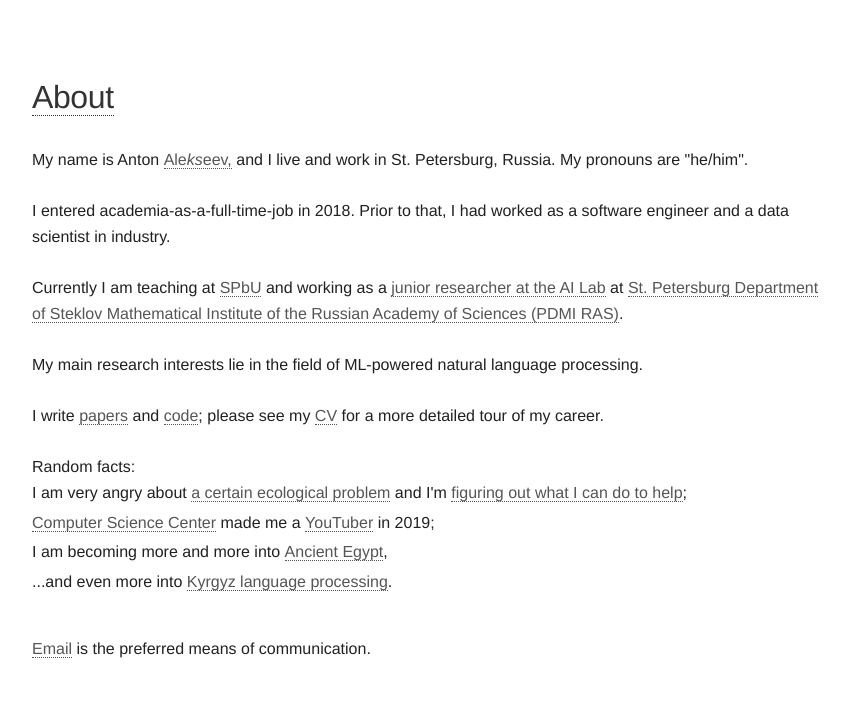
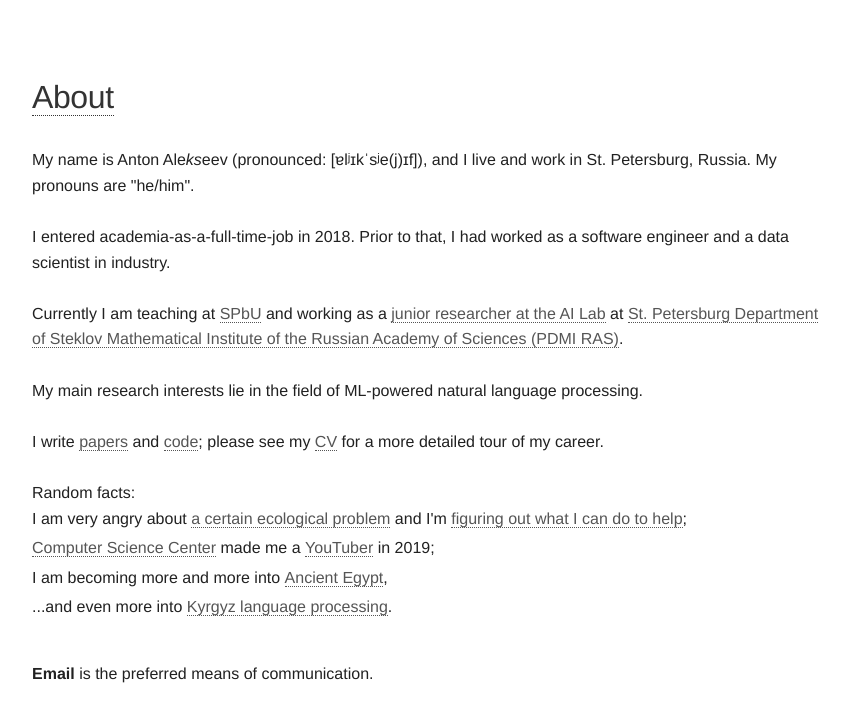
Before and after one commit to alexeyev/alexeyev.github.io, a Jekyll site: the page built from about.html, in a window 1280 px wide. Shown: the top 722 px of the page, without its empty margins (208-1057 px from the left). Built offline with Jekyll 4.4.1, drawn with Linux system fonts in a browser that asks for light colours.

Commit message:
Update about.html

```diff
--- a/about.html
+++ b/about.html
@@ -14,7 +14,7 @@ title: Anton Alekseev
 </header>
 
 <div class="content list">
-    My name is Anton <a title="[ɐlʲɪkˈsʲe(j)ɪf]">Ale<i>ks</i>eev,</a> and I live and work in St.&nbsp;Petersburg,
+    My name is Anton Ale<i>ks</i>eev (pronounced: [ɐlʲɪkˈsʲe(j)ɪf]), and I live and work in St.&nbsp;Petersburg,
     Russia. My pronouns are "he/him".<br/><br/>
 
     I entered academia-as-a-full-time-job in 2018. Prior to that, I had worked as a software engineer and a data
@@ -45,5 +45,5 @@ title: Anton Alekseev
         <li>...and even more into
         <a href="https://github.com/alexeyev/awesome-kyrgyz-nlp" target="_blank">Kyrgyz language processing</a>.
     </ul><br/>
-    <a href="mailto:anton.m.alexeyev@gmail.com">Email</a> is the preferred means of communication.
+    <b>Email</b> is the preferred means of communication.
 </div>
```
